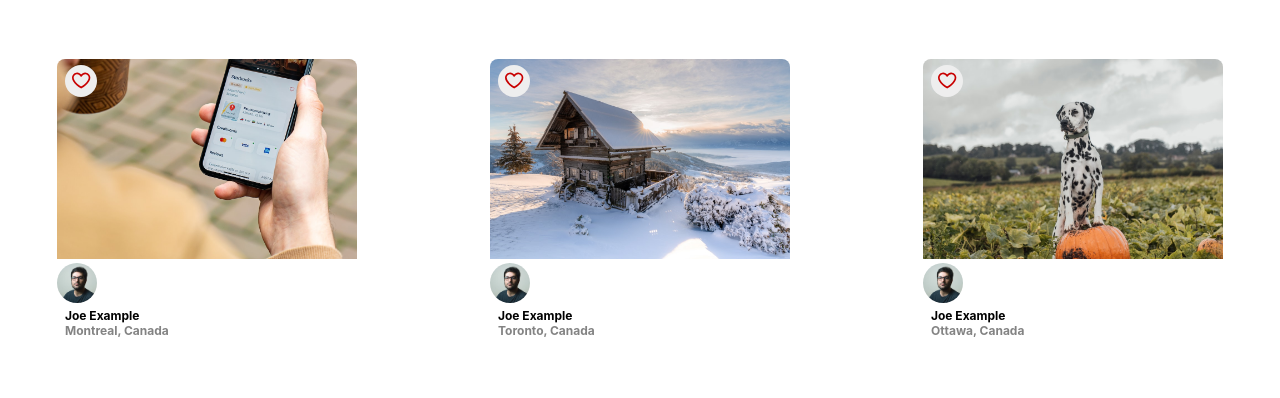
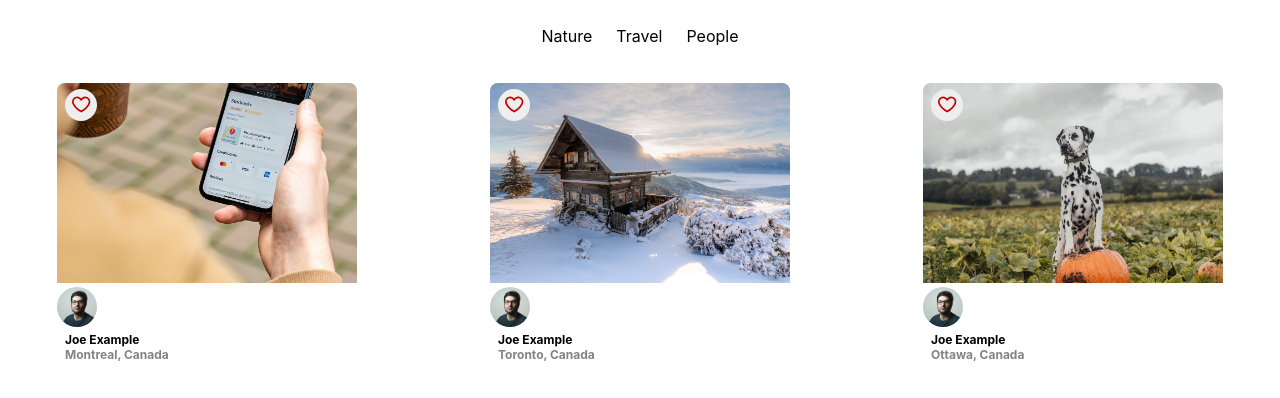
Before and after one commit to ClintasaurusRex/PhotoLab, a React (Create React App) app in the folder frontend/: page / in a window 1280 px wide. Shown: the top 398 px of the page. Built offline with nearby package versions, Linux system fonts and the light colour scheme; the HTML template or start-up script is replaced by a standard one.

Commit message:
worked on topicListItem and Topic list making them work together

```diff
--- a/frontend/src/App.jsx
+++ b/frontend/src/App.jsx
@@ -1,9 +1,11 @@
 import React from 'react';
 // import PhotoListItem from './components/PhotoListItem';
 import PhotoList from 'components/PhotoList';
+import TopicList from 'components/TopicList';
 
 
 import './App.scss';
+import TopicListItem from 'components/TopicListItem';
 
 // Note: Rendering a single component to build components in isolation
 const App = () => {
@@ -12,7 +14,7 @@
   return (
     <div className="App">
 
-
+    <TopicList />
     <PhotoList />
 
     </div>
--- a/frontend/src/components/TopicList.jsx
+++ b/frontend/src/components/TopicList.jsx
@@ -1,6 +1,7 @@
 import React from "react";
 
 import "../styles/TopicList.scss";
+import TopicListItem from "./TopicListItem";
 
 const sampleDataForTopicList = [
   {
@@ -20,10 +21,17 @@
   },
 ];
 
-const TopicList = () => {
+const TopicList = (props) => {
+
+  const mappedTopics = sampleDataForTopicList.map((topic) => {
+    return <TopicListItem topic={topic} key={topic.id} />
+  })
+
+
   return (
     <div className="top-nav-bar__topic-list">
       {/* Insert React */}
+      {mappedTopics}
     </div>
   );
 };
--- a/frontend/src/components/TopicListItem.jsx
+++ b/frontend/src/components/TopicListItem.jsx
@@ -1,17 +1,18 @@
 import React from "react";
 
 import "../styles/TopicListItem.scss";
+import topics from "mocks/topics";
 
-const sampleDataForTopicListItem = {
-  id: "1",
-  slug: "topic-1",
-  label: "Nature",
-};
 
-const TopicListItem = () => {
+
+const TopicListItem = (props) => {
+
+  const topic = props.topic;
+
   return (
     <div className="topic-list__item">
       {/* Insert React */}
+      {topic.title}
     </div>
   );
 };
```
